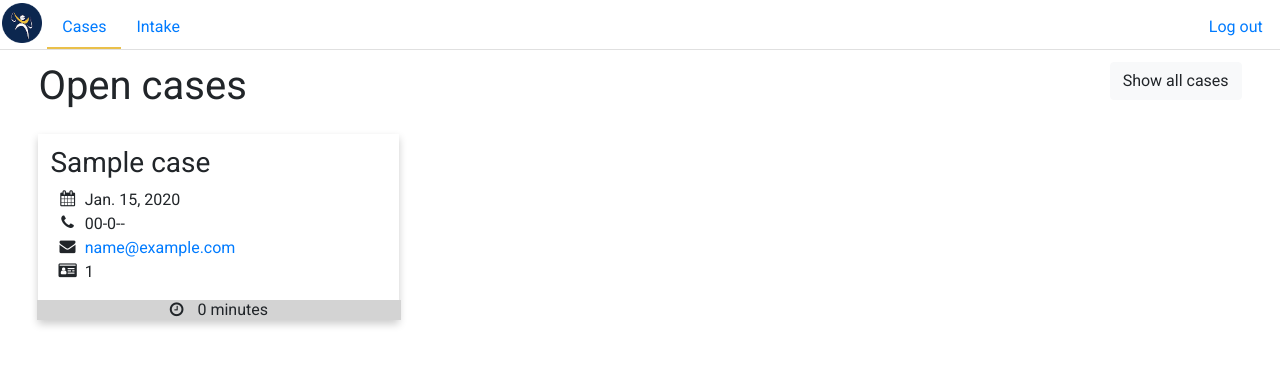
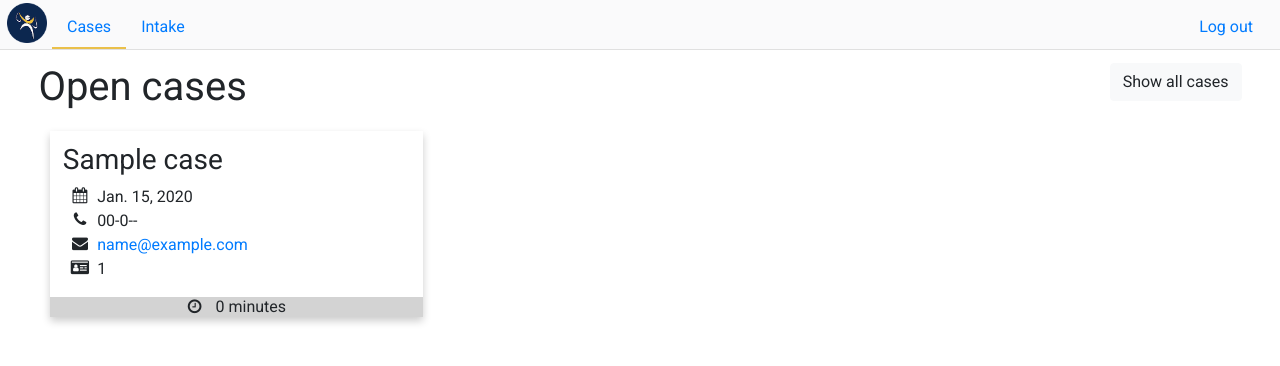
Before and after one commit to Svetlitski/sao-case-management, a Django app: a page that uses cases/templates/cases/caselist.html in a window 1280 px wide. Shown: the top 366 px of the page. Run offline with Django 3.2, Linux system fonts and the light colour scheme; a user stored in the database is signed in; tables that the repository leaves empty hold one stand-in row (values such as "Sample post"); some libraries are stand-ins or nearby versions.

Commit message:
Added ability to close/open several cases at once to admin site. Rewrote some CSS.

```diff
--- a/cases/static/cases/css/style.css
+++ b/cases/static/cases/css/style.css
@@ -5,7 +5,11 @@
 }
 
 body {
-    margin: 0% 3%;
+    margin: 0 auto;
+}
+
+main {
+    margin: 0% 3% 1%;
 }
 
 h1,
@@ -19,14 +23,20 @@ h5 {
 header {
     height: 50px;
     overflow: auto;
-    margin: 0% -4% 1%;
-    border-bottom: 1px solid #e0e0e0;
+    margin-bottom: 1%;
 }
 
 #navbar {
+    position: fixed;
+    width: 100%;
+    top: 0px;
+    height: 50px;
     padding: 0px 12px;
+    z-index: 1;
     text-align: center;
     vertical-align: middle;
+    background-color: rgb(250,250,251);
+    border-bottom: 1px solid #e0e0e0;
 }
 
 #logo {
@@ -34,7 +44,7 @@ header {
     vertical-align: middle;
     position: relative;
     top: 3px;
-    margin-right: 5px;
+    right: 5px;
 }
 
 #navbar>a {
@@ -49,6 +59,7 @@ header {
 
 #navbar>a:hover {
     background-color: #c3c3c3;
+    text-decoration: none;
 }
 
 #navbar>a.is_current_page {
@@ -59,17 +70,23 @@ header {
 
 /* Case list view */
 
+
 .case-card {
     cursor: pointer;
-    display: flex;
     word-wrap: break-word;
-    flex-direction: column;
-    justify-content: space-between;
-    width: 30%;
+    float: left;
+    clear: right;
+    width: 31%;
+    height: 30%;
     box-shadow: 0 4px 8px 0 rgba(0, 0, 0, 0.2);
     transition: 0.3s;
-    padding: 1% 1% 0% 1%;
-    margin: 2% 0%;
+    margin: 1% 1%;
+    overflow: hidden;
+}
+
+.case-card-contents {
+    width: 100%;
+    padding: 3.333% 3.333% 0% 3.333%;
 }
 
 .case-card:hover {
@@ -79,7 +96,7 @@ header {
 .card-foot {
     text-align: center;
     word-wrap: inherit;
-    margin: 0% -4%;
+    width: 100%;
     height: 20px;
     line-height: 20px;
     vertical-align: middle;
@@ -133,13 +150,7 @@ header {
 /* Case close view */
 
 #case-close-contents {
-    /*vertical-align: middle;*/
     width: 100%;
-    text-align: center;
-    position: fixed;
-    top: 20%;
-}
-
-#case-close-contents>h4 {
+    margin: 10% auto;
     text-align: center;
 }
--- a/cases/templates/cases/caselist.html
+++ b/cases/templates/cases/caselist.html
@@ -38,8 +38,10 @@
 	<button id="show-all-cases-toggle" type="button" class="btn btn-md btn-light" style="float:right">Show all cases</button>
 	<h1 id="case-list-page-title" style="clear:left">Open cases</h1> {% if error_message %}
 	<p><strong>{{ error_message }}</strong></p>{% endif %}
+	<div id="case-list">
 	{% for case in person.case_set.all %}
 		<div class="case-card{{case.is_open|yesno:', closed-case'}}" href="{% url 'cases:case_detail' case.slug %}" onclick="location.href='{% url 'cases:case_detail' case.slug %}';">
+			<div class="case-card-contents">
 			  <h3>{{case.client_name}}</h3>
 			  <ul class="fa-ul">
 			    <li title="Date case was opened"><i class="fa-li fa fa-calendar"></i>{{ case.open_date }}</li>
@@ -48,9 +50,11 @@
 			    <li title="Email"><i class="fa-li fa fa-envelope"></i><a href="mailto:{{case.client_email}}">{{case.client_email}}</a></li> {% endif %} {% if case.client_SID %}
 			    <li title="Student ID"><i class="fa-li fa fa-id-card"></i>{{case.client_SID}}</li>{% endif %}
 			  </ul>
+			</div>
 		  <div class="card-foot">
 		    <p title="Last updated {{ case.last_updated|timesince }} ago"><i class="fa fa-clock-o" style="margin-right:10px"></i> {{ case.last_updated|timesince }}</p>
 		  </div>
 		</div>
+	</div>
 	{% endfor %}
 {% endblock %}
```
Also changed, not shown: cases/admin.py (+14 -0 lines). Lines whose indentation alone changed are shown as unchanged.
